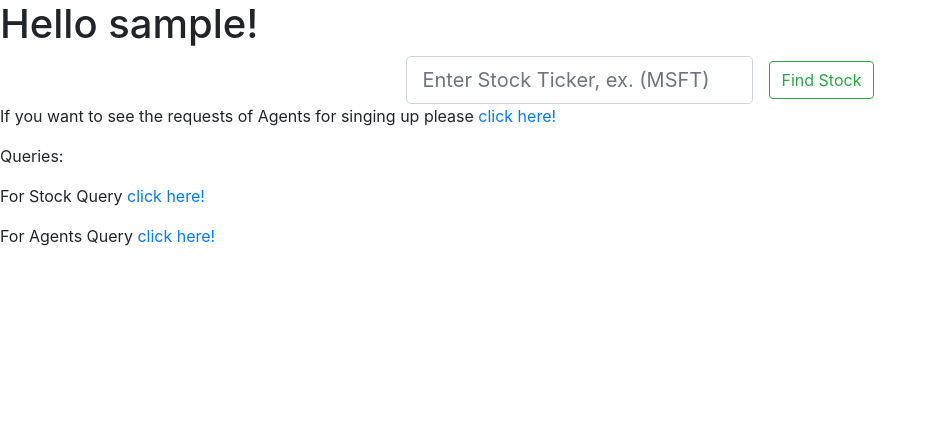
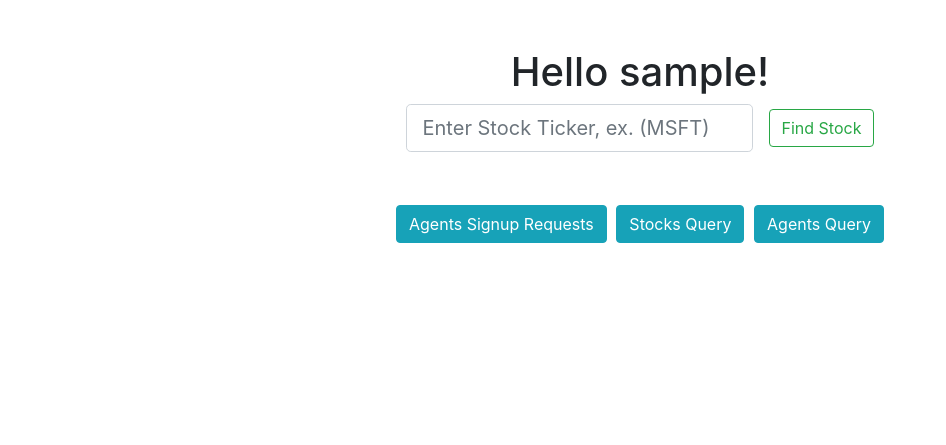
Before and after one commit to Project-Management-SCE/PM2022_TEAM_17, a Django app: page /admin_homepage/ in a window 1280 px wide. Shown: the part 72-517 px from the top of the page, without its empty margins (0-946 px from the left). Run offline with Django 4.2, Linux system fonts and the light colour scheme; a user stored in the database is signed in; tables that the repository leaves empty hold one stand-in row (values such as "Sample post").

Commit message:
improved frontend of some pages

```diff
--- a/StockFlow/AgentSignUp/templates/AdminHomePage/admin_homepage.html
+++ b/StockFlow/AgentSignUp/templates/AdminHomePage/admin_homepage.html
@@ -1,11 +1,19 @@
 {% extends "base.html" %} {% block title %} Admin Home Page {% endblock %} {% block content %}
+<style>
+    [class*="adminButtons"]>* {
+        margin: 0.3rem;
+    }
+</style>
 <section class="vh-100">
-    <h1>Hello {{username}}!</h1>
+    <div class="d-flex align-items-center justify-content-center" style="margin-top:3rem;">
+        <h1>Hello {{username}}!</h1>
+    </div>
     {% include "search_stock.html" %}
-    <p>If you want to see the requests of Agents for singing up please <a href="/admin_agentrequestslist">click here!</a></p>
-    <p>Queries:</p>
-    <p>For Stock Query <a href="/admin_stockquery">click here!</a></p>
-    <p>For Agents Query <a href="/admin_agentquery">click here!</a></p>
+    <div class="d-flex align-items-center justify-content-center adminButtons" style="margin-top:3rem;">
+        <a href="/admin_agentrequestslist"><button type="button" class="btn btn-info" data-mdb-ripple-color="dark">Agents Signup Requests</button></a>
+        <a href="/admin_stockquery"><button type="button" class="btn btn-info" data-mdb-ripple-color="dark">Stocks Query</button></a>
+        <a href="/admin_agentquery"><button type="button" class="btn btn-info" data-mdb-ripple-color="dark">Agents Query</button></a>
+    </div>
 </section>
 
 {% endblock %}
--- a/StockFlow/AgentSignUp/templates/AgentHomePage/agent_homepage.html
+++ b/StockFlow/AgentSignUp/templates/AgentHomePage/agent_homepage.html
@@ -1,8 +1,9 @@
 {% extends "base.html" %} {% block title %} Agent Home Page {% endblock %} {% block content %}
 <section class="vh-100">
-    <h1>Hello {{request.user}}!</h1>
+    <div class="d-flex align-items-center justify-content-center" style="margin-top:3rem;">
+        <h1>Hello {{request.user}}!</h1>
+    </div>
     {% include "search_stock.html" %}
-
 </section>
 
 {% endblock %}
--- a/StockFlow/AgentSignUp/templates/base.html
+++ b/StockFlow/AgentSignUp/templates/base.html
@@ -43,7 +43,7 @@
     <!--avoid fake favicon requests-->
 
     <title>
-        {% block title %}{% endblock %}
+        {% block title %}StockFlow{% endblock %}
     </title>
 </head>
 
```
